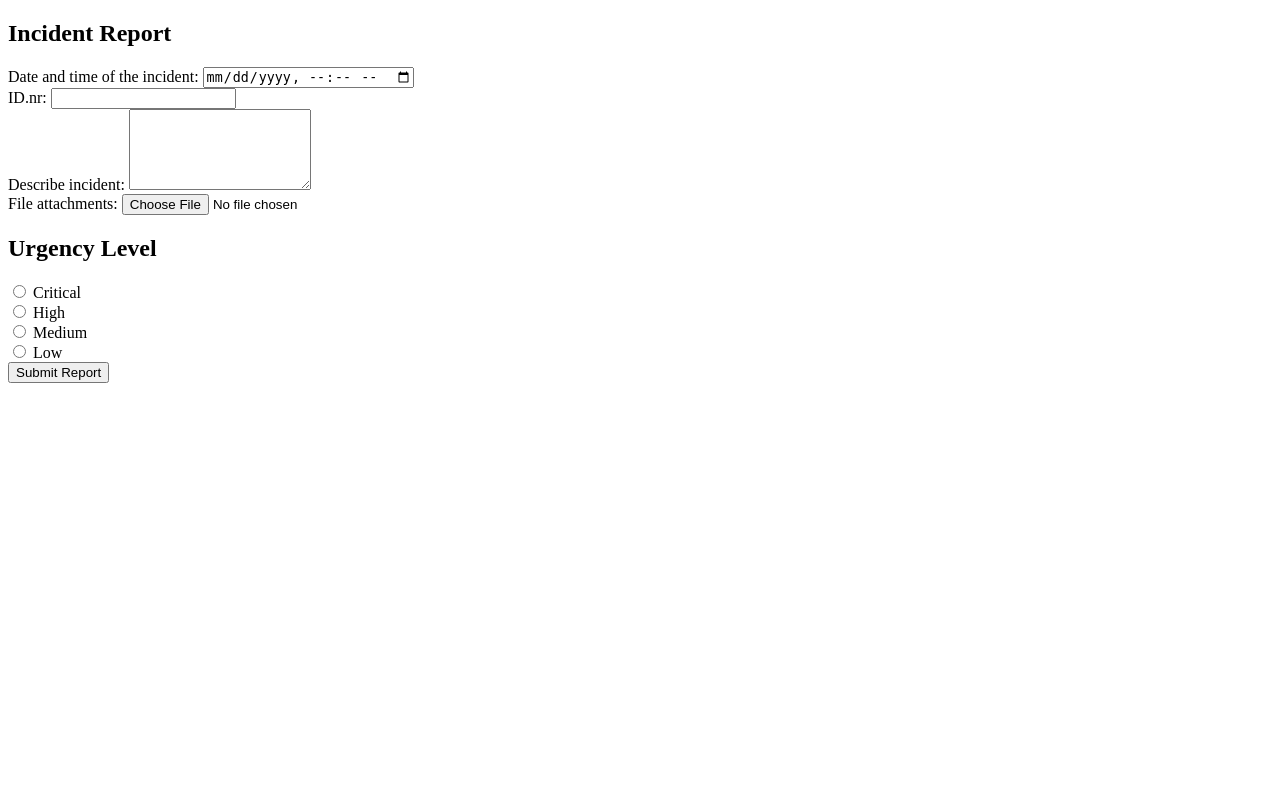
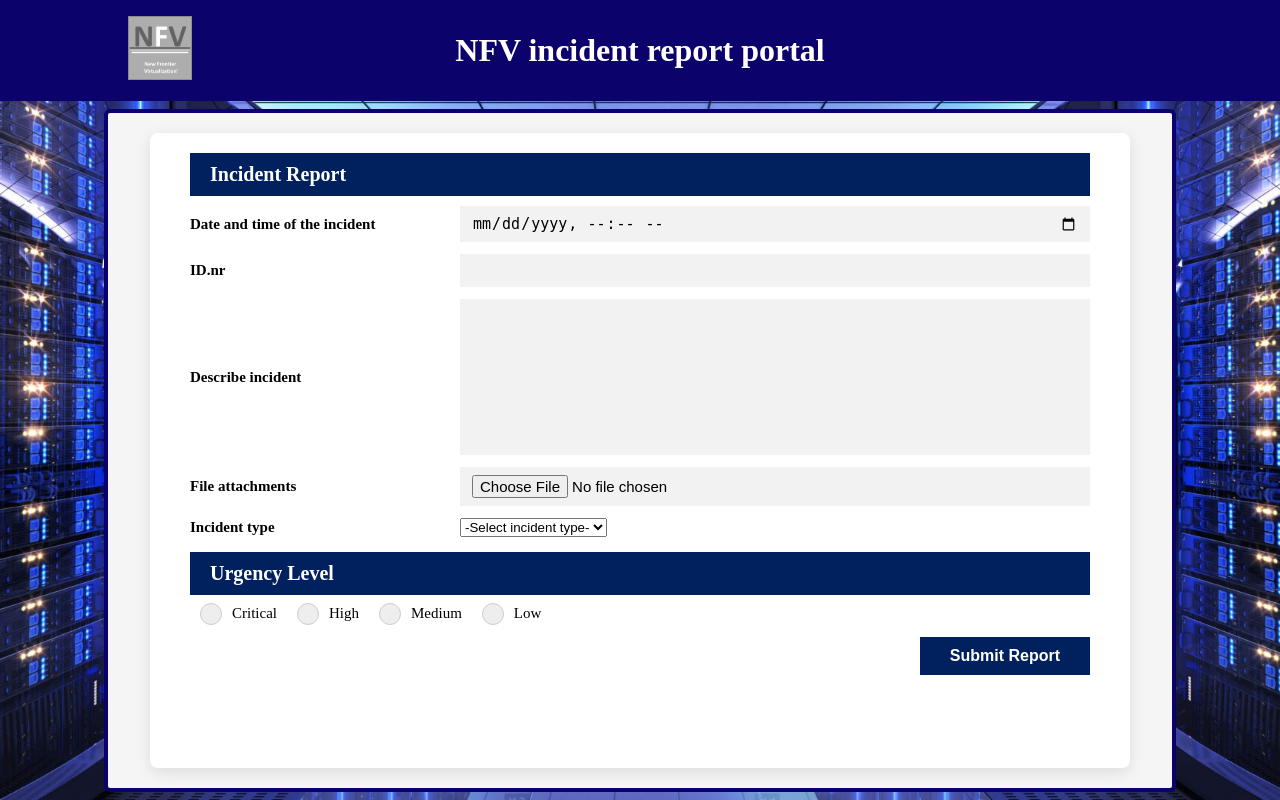
Before and after one commit to FredrikNilback/WebSystemProject, a PHP site: page /new-case.html in a window 1280 px wide. Run offline with PHP 8.4, Linux system fonts and the light colour scheme.

Commit message:
add cases.html and new-cases.html, with corresponding css

```diff
--- a/public_html/Project/css/new-case.css
+++ b/public_html/Project/css/new-case.css
@@ -1,103 +1,145 @@
-body {
-        font-family: 'Segoe UI', Tahoma, Geneva, Verdana, sans-serif;
-        background-color: #f0f4f8;
+/* Grundlayout */
+.content {
+    display: flex;
+    justify-content: center;
     padding: 20px;
 }
 
 main {
     background-color: white;
     max-width: 900px;
-        margin: auto;
-        padding: 40px;
+    width: 100%;
+    /* MINSKAD PADDING: Från 40px till 20px uppe/nere för att spara plats */
+    padding: 20px 40px;
     border-radius: 8px;
     box-shadow: 0 4px 15px rgba(0,0,0,0.1);
+    display: flow-root !important;
+    height: auto !important;
 }
 
-    .section-header {
+main h2 {
     background-color: #00215e;
     color: white;
+    /* TAJTARE RUBRIKER: Sparar vertikalt utrymme */
     padding: 10px 20px;
-        font-size: 24px;
-        margin-bottom: 25px;
-        margin-top: 30px;
+    font-size: 20px;
+    margin: 15px 0 10px 0;
 }
 
-    .section-header:first-child { margin-top: 0; }
+main h2:first-of-type { margin-top: 0; }
 
-    .row {
+/* De vanliga raderna (Datum, ID, Beskrivning) */
+main form > div:not(.urgency-selection) {
     display: flex;
-        margin-bottom: 15px;
-        align-items: flex-start;
+    margin-bottom: 12px;
+    align-items: center;
 }
 
-    .label-col {
-        flex: 30%;
-        color: #333;
-        font-size: 16px;
+main form > div > label:not(.custom-radio) {
+    flex: 0 0 30%;
+    font-weight: bold;
+    font-size: 15px;
 }
 
-    .colon-col {
-        flex: 5%;
-        color: #00215e;
-        font-weight: bold;
-        text-align: center;
+main form > div > input:not([type="radio"]),
+main form > div > textarea {
+    flex: 1;
+    padding: 8px 12px;
+    border: none;
+    background-color: #f2f2f2;
+    font-size: 15px;
 }
 
-    .input-col {
-        flex: 65%;
+/* --- RADIOCIRKLARNA PÅ EN RAD (Urgency) --- */
+
+.urgency-selection {
+    display: flex !important;
+    flex-direction: row;
+    gap: 20px;
+    flex-wrap: wrap;
+    padding-left: 10px;
+    margin-bottom: 15px;
 }
 
-    input[type=text], input[type=datetime-local], textarea {
-        width: 100%;
-        padding: 10px;
-        border: none;
-        background-color: #f2f2f2;
-        font-size: 16px;
+.custom-radio {
+    display: flex;
+    align-items: center;
+    position: relative;
+    padding-left: 32px;
+    cursor: pointer;
+    font-size: 15px;
+    font-weight: normal !important;
 }
 
-    /* Urgency Checkboxes */
-    .checkbox-group {
-        padding-left: 10px;
+/* Göm original-knappen */
+.custom-radio input {
+    position: absolute;
+    opacity: 0;
 }
 
-    .custom-check {
-        display: block;
-        position: relative;
-        padding-left: 45px;
-        margin-bottom: 15px;
-        cursor: pointer;
-        font-size: 18px;
-        line-height: 25px;
+/* Skapa cirkeln */
+.checkmark {
+    position: absolute;
+    top: 50%;
+    left: 0;
+    transform: translateY(-50%);
+    height: 20px;
+    width: 20px;
+    background-color: #eee;
+    border: 1px solid #ccc;
+    border-radius: 50%;
 }
 
-    .custom-check input { position: absolute; opacity: 0; cursor: pointer; }
-
-    .checkmark {
-        position: absolute;
-        top: 0;
-        left: 0;
-        height: 25px;
-        width: 25px;
-        background-color: #e0e0e0;
-        border: 1px solid #ccc;
+/* När man klickar i cirkeln */
+.custom-radio input:checked ~ .checkmark {
+    background-color: #00215e;
+    border-color: #00215e;
 }
 
-    .custom-check input:checked ~ .checkmark { background-color: #00215e; }
+/* Den vita pricken inuti */
+.checkmark:after {
+    content: "";
+    position: absolute;
+    display: none;
+}
 
+.custom-radio input:checked ~ .checkmark:after {
+    display: block;
+}
 
-    .btn-submit {
+.checkmark:after {
+    top: 6px;
+    left: 6px;
+    width: 6px;
+    height: 6px;
+    border-radius: 50%;
+    background: white;
+}
+
+/* --- SUBMIT-KNAPPEN --- */
+button[type="submit"] {
     background-color: #00215e;
     color: white;
-        padding: 12px 30px;
+    padding: 10px 30px;
     border: none;
     cursor: pointer;
-        font-size: 18px;
-        float: right;
-        margin-top: 20px;
+    font-size: 16px;
+    font-weight: bold;
+    display: block;
+    /* POSITIONERING: Flyttar knappen till höger utan float-problem */
+    margin: 10px 0 10px auto;
 }
 
-    @media (max-width: 600px) {
-        .row { flex-direction: column; }
-        .colon-col { display: none; }
-        .form-card { padding: 20px; }
+/* Säkerhetsmarginal för botten */
+main::after {
+    content: "";
+    display: block;
+    clear: both;
 }
+
+/*stora beskrivningsrutan*/
+.text-box {
+    resize: none;
+    height: 140px;
+    display: block;
+}
--- a/public_html/Project/new-case.html
+++ b/public_html/Project/new-case.html
@@ -1,53 +1,70 @@
 <!DOCTYPE html>
 <html lang="sv">
+
 <head>
     <meta charset="UTF-8">
-    <title>Incident Report - Raw HTML</title>
+    <title>Incident Report</title>
+    <link rel="stylesheet" href="css/styles.css">
+    <link rel="stylesheet" href="css/new-case.css">
 </head>
+
 <body>
-
+    <header>
+        <img src='images/company_logo.png' alt='company logo' id='company-logo'>
+        <h1>NFV incident report portal</h1>
+    </header>
+    <div class="content">
         <main>
             <form action="submit_incident.php" method="post" enctype="multipart/form-data">
 
                 <h2>Incident Report</h2>
 
                 <div>
-                <label>Date and time of the incident:</label>
+                    <label>Date and time of the incident</label>
                     <input type="datetime-local" name="incident_time">
                 </div>
 
                 <div>
-                <label>ID.nr:</label>
+                    <label>ID.nr</label>
                     <input type="text" name="id_nr">
                 </div>
 
                 <div>
-                <label>Describe incident:</label>
-                <textarea name="description" rows="5"></textarea>
+                    <label>Describe incident</label>
+                    <textarea name="description" class="text-box"></textarea>
                 </div>
 
                 <div>
-                <label>File attachments:</label>
+                    <label>File attachments</label>
                     <input type="file" name="attachment">
+                </div>
+                <div>
+                <label>Incident type</label>
+                <select name="threats">
+                    <option value="">-Select incident type-</option>
+                    <option value="password-attack">Password Attack</option>
+                    <option value="insider-threat">Insider Threat</option>
+                </select>
                 </div>
 
                 <h2>Urgency Level</h2>
 
-            <div>
-                <label>
-                    <input type="radio" name="urgency" value="critical"> Critical
+                <div class="urgency-selection">
+                    <label class="custom-radio"> Critical
+                        <input type="radio" name="urgency" value="critical">
+                        <span class="checkmark"></span>
                     </label>
-                <br>
-                <label>
-                    <input type="radio" name="urgency" value="high"> High
+                    <label class="custom-radio"> High
+                        <input type="radio" name="urgency" value="high">
+                        <span class="checkmark"></span>
                     </label>
-                <br>
-                <label>
-                    <input type="radio" name="urgency" value="medium"> Medium
+                    <label class="custom-radio"> Medium
+                        <input type="radio" name="urgency" value="medium">
+                        <span class="checkmark"></span>
                     </label>
-                <br>
-                <label>
-                    <input type="radio" name="urgency" value="low"> Low
+                    <label class="custom-radio"> Low
+                        <input type="radio" name="urgency" value="low">
+                        <span class="checkmark"></span>
                     </label>
                 </div>
 
@@ -55,6 +72,7 @@
 
             </form>
         </main>
+    </div>
+</body>
 
-</body>
 </html>
```
Also changed, not shown: public_html/Project/cases.html (renamed from public_html/Project/current-cases.html, +44 -24 lines), public_html/Project/css/cases.css (added, +199 -0 lines). Lines whose indentation alone changed are shown as unchanged.
